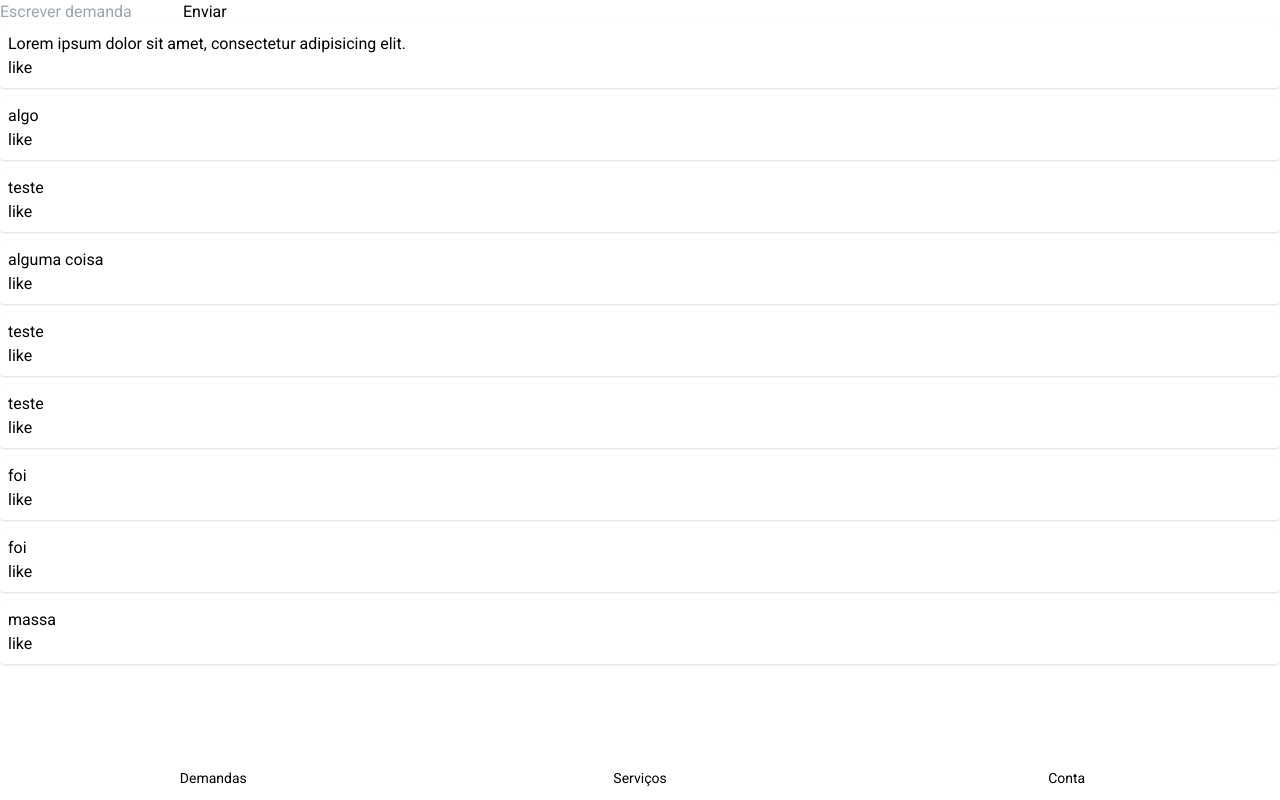
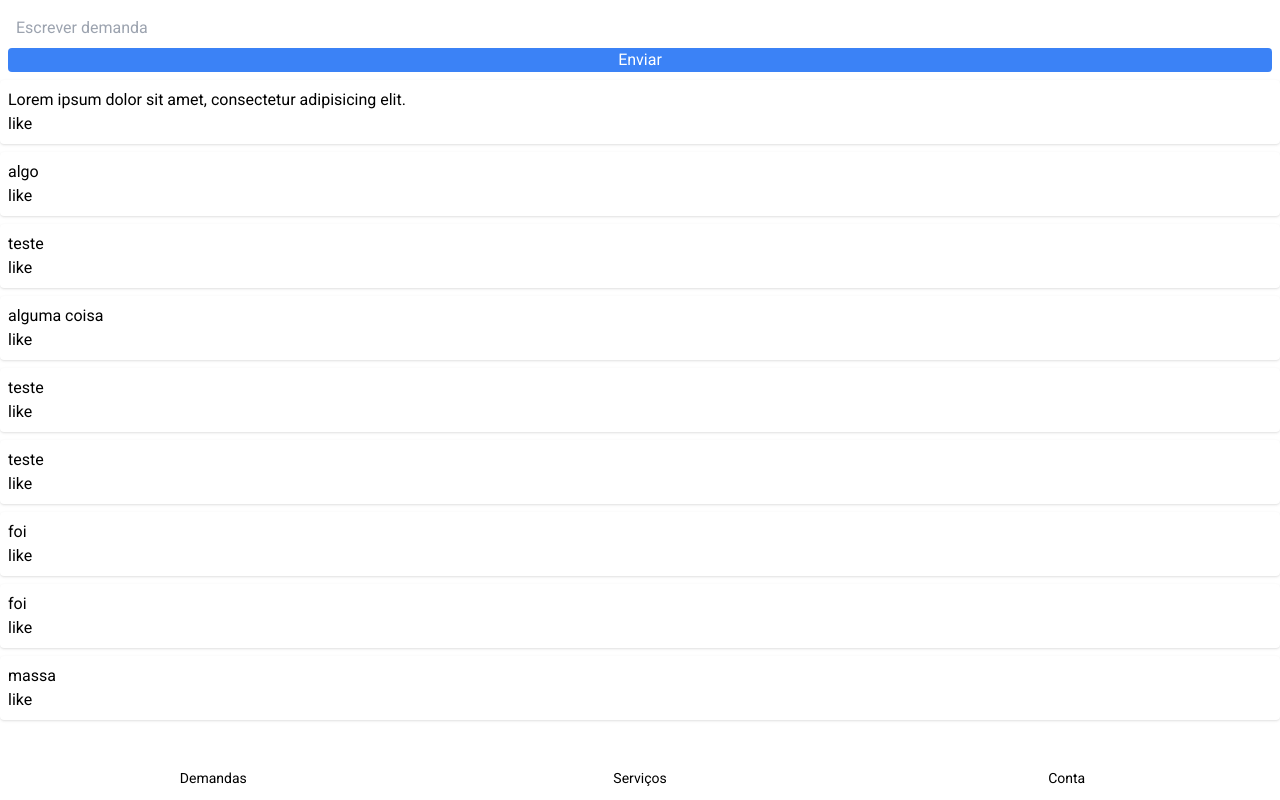
Before and after one commit to nadjiel/fixer-web, a React (Vite) app: page /demands in a window 1280 px wide. Built offline with nearby package versions, Linux system fonts and the light colour scheme; data requests are answered from the project's data file.

Commit message:
style demand input

```diff
--- a/src/demand/DemandInput.jsx
+++ b/src/demand/DemandInput.jsx
@@ -12,14 +12,15 @@ export function DemandInput({ reload }) {
   }
 
   return (
-    <form onSubmit={handleSubmit}>
+    <form onSubmit={handleSubmit} className="p-2 flex flex-col">
       <input
         type="text"
         value={content}
+        className="p-2"
         placeholder="Escrever demanda"
         onChange={(e) => setContent(e.target.value)}
       />
-      <button>Enviar</button>
+      <button className="bg-blue-500 text-white rounded">Enviar</button>
     </form>
   );
 }
```
